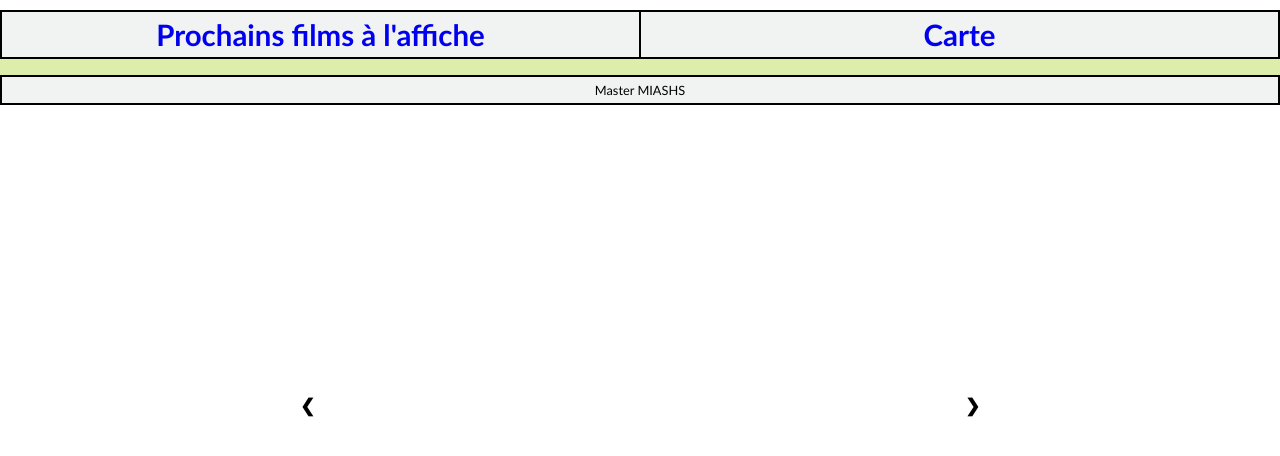
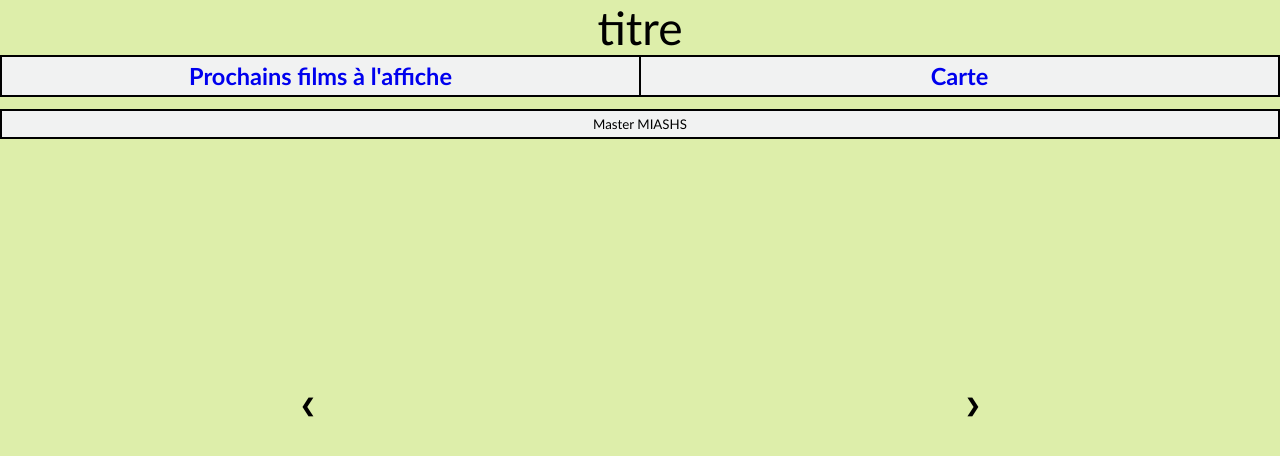
Before and after one commit to Laetitia-V/Movie-Map, a plain HTML site: page index.html in a window 1280 px wide. Drawn offline with Linux system fonts and the light colour scheme; no server answers.

Commit message:
mise en page

```diff
--- a/index.html
+++ b/index.html
@@ -9,20 +9,22 @@
 		</head>
 
 		<body>
+			<div class='titre'>
+				titre
+			</div>
 
 			<div >
 				<table id='header'>
 					<tr>
-						<th id="menu"><a href="index.html"'>Prochains films à l'affiche</a></th>
-						<th id="menu"><a href="map/carte_sav.html"'>Carte</a></th>
+						<th id="menu"><a href="index.html">Prochains films à l'affiche</a></th>
+						<th id="menu"><a href="map/carte_sav.html">Carte</a></th>
 					</tr>
 				</table>
 			</div>
+			<div id='film'>
+				<script type='text/javascript' src='config.js'></script>
+				<script type="text/javascript" src="movie/movie.js"></script>
 
-			<script type='text/javascript' src='config.js'></script>
-			<script type="text/javascript" src="movie/movie.js"></script>
-
-			<div class='corps' id='film'>
 				<!-- Fleches gauche(prev) et droite(next) pour faire défiler les films par simple clic -->
   				<a class="prev" onclick="plusSlides(-1)">&#10094;</a>
   				<a class="next" onclick="plusSlides(1)">&#10095;</a>
--- a/movie/movie.js
+++ b/movie/movie.js
@@ -1,5 +1,5 @@
-<!-- API donnant accès à une base de données sur les films (acteur, nom, date de sortie etc..) -->
-<!-- Utilisation principale : données sur les films prochainement à l'affiche -->
+// <!-- API donnant accès à une base de données sur les films (acteur, nom, date de sortie etc..) -->
+// <!-- Utilisation principale : données sur les films prochainement à l'affiche -->
 
 //variable qui récupère la clé de l'API de themoviedb enregistrée dans config.js
 var movie_key = config.MOVIE_KEY
@@ -34,7 +34,7 @@ fetch(url).then(function(response){
 						console.log(id_film)
 
 						var genre = id_film.genres[0].name;
-						<!-- elt.innerHTML += '<p>Genre : '+genre+'</p>'; -->
+						// <!-- elt.innerHTML += '<p>Genre : '+genre+'</p>'; -->
 						var title=id_film.title;
 						var date=id_film.release_date;
 
@@ -48,8 +48,8 @@ fetch(url).then(function(response){
 							elt.innerHTML += '<p>Tag : '+tag+'</p>';
 						}
 
-						<!-- var titreElt = document.createElement("h2"); -->
-						<!-- titreElt.textContent = film.results[i].title; -->
+						// <!-- var titreElt = document.createElement("h2"); -->
+						// <!-- titreElt.textContent = film.results[i].title; -->
 
 						var titleElt = document.createElement("h3");
 						titleElt.textContent = 'Titre : '+title;
@@ -75,12 +75,12 @@ fetch(url).then(function(response){
 				//var b = document.createElement("h3");
 				//a.appendChild(b);
 
-				<!-- var linkText = document.createTextNode("Voir la bande annonce"); -->
-				<!-- a.appendChild(linkText); -->
+				// <!-- var linkText = document.createTextNode("Voir la bande annonce"); -->
+				// <!-- a.appendChild(linkText); -->
 
-				<!-- a.href = "http://services.cineserie.com/v1/search/movies?q=Road%20to%20Christmas&release_date=2018-11-04"; -->
+				// <!-- a.href = "http://services.cineserie.com/v1/search/movies?q=Road%20to%20Christmas&release_date=2018-11-04"; -->
 
-				//
+
 
 				var bouton = document.createElement("span");
 				bouton.className = "dot"
@@ -88,10 +88,10 @@ fetch(url).then(function(response){
 
 				//elt.appendChild(a);
 
-				<!-- la fonction stringify caste le champ overview en chaine de caractère -->
-				<!-- Affichage de l'affiche du film et du résumé au survol de l'affiche -->
+				// <!-- la fonction stringify caste le champ overview en chaine de caractère -->
+				// <!-- Affichage de l'affiche du film et du résumé au survol de l'affiche -->
 
-				elt.innerHTML += '<img src=https://image.tmdb.org/t/p/w185_and_h278_bestv2'+film.results[i].poster_path+' title='+JSON.stringify(film.results[i].overview)+'>';
+				// elt.innerHTML += '<img src=https://image.tmdb.org/t/p/w185_and_h278_bestv2'+film.results[i].poster_path+' title='+JSON.stringify(film.results[i].overview)+'>';
 
 				myFilm.append(elt);
 				boutons.append(bouton);
--- a/style.css
+++ b/style.css
@@ -1,15 +1,6 @@
-html{
+html, body{
+	height: 100%;
 	margin: auto;
-	background-color: white;
-}
-
-.htmlmap, .bodymap{
-	height: 100%;
-}
-
-body{
-	margin: 10px 0 ;
-	padding:0 ;
 	text-align: center ;
 	font: 0.8em "Trebuchet MS", helvetica, sans-serif ;
 	background: #dea ;
@@ -48,16 +39,13 @@ th{
 	border : solid 2px black;
 	background-color: #F1F2F2  ;
 	margin-bottom: 30px;
+	font-size: 1.3em;
 }
 
 #film {
   max-width: 1000px;
+  text-align: center;
   margin: auto;
-  text-align: left;
-}
-
-img{
-	width:35%;
 }
 
 /* Fleche de defilement */
@@ -119,3 +107,7 @@ img{
 	height: 80%;
 	margin: 10px;
 }
+
+.titre{
+	font: 4.5em "Trebuchet MS", helvetica, sans-serif ;
+}
```
Also changed, not shown: map/carte_sav.html (+8 -15 lines).
